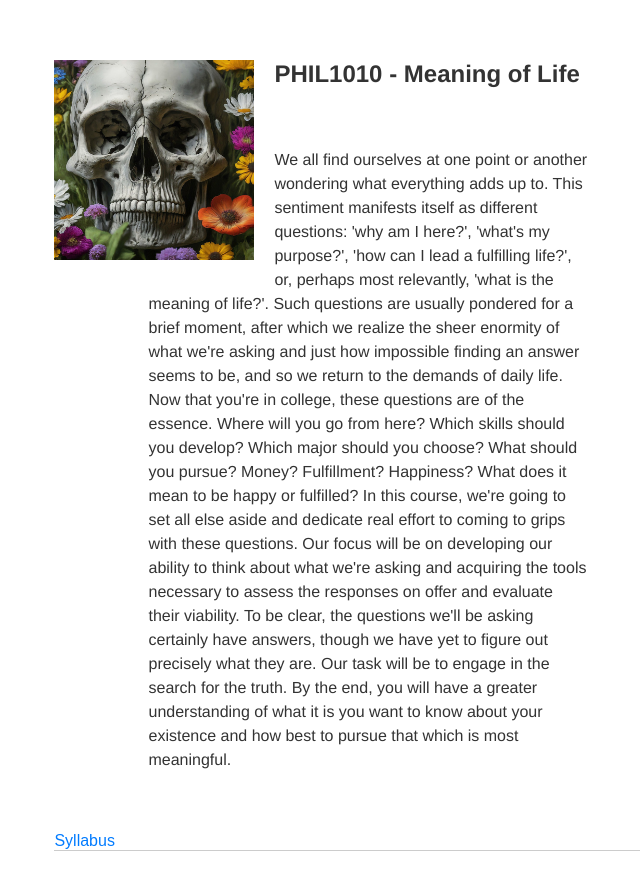
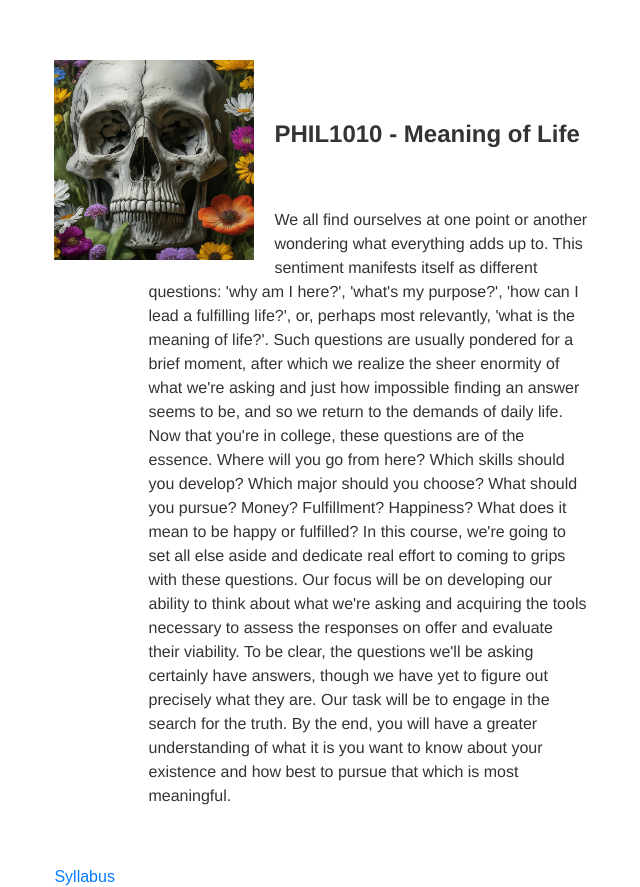
Before and after one commit to kevinjpatton/kevinjpatton.github.io, a Jekyll site: the page built from test.html, in a window 1280 px wide. Shown: the part 348-1235 px from the top of the page, without its empty margins (272-912 px from the left). Built offline with Jekyll 4.4.1, drawn with Linux system fonts in a browser that asks for light colours; Markdown is read by kramdown in place of the engine named in the settings; grey boxes are pictures that could not be loaded.

Commit message:
Update test.css

```diff
--- a/css/test.css
+++ b/css/test.css
@@ -184,12 +184,12 @@
 .container {
     width: 70%;
     margin: 0 auto;
-    padding: 0px;
+    padding: 20px;
 }
 
 .course {
     border-bottom: 1px solid #ccc;
-    padding: 0px 0;
+    padding: 20px 0;
 }
 
 .course img {
```
